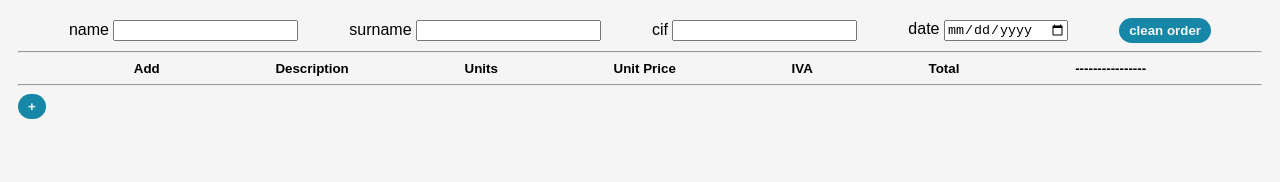
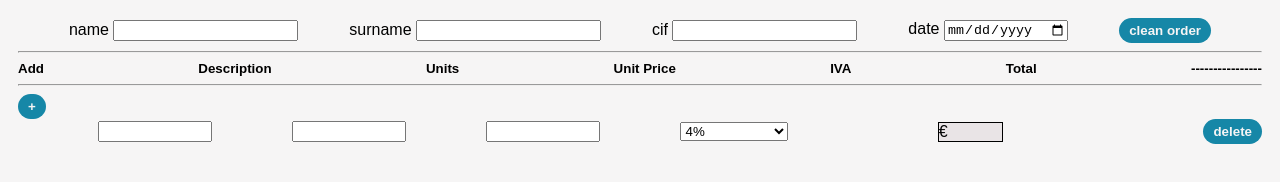
Before and after one commit to fexapk/billme, a plain HTML site: page src/index.html in a window 1280 px wide. Drawn offline with Linux system fonts and the light colour scheme.

Commit message:
finished order list div

```diff
--- a/src/index.html
+++ b/src/index.html
@@ -45,7 +45,18 @@
             <button id="add-button">+</button>
         </div>
         <div id="order-list-wrapper">
-
+            <div class="order">
+                <input type="text" name="desct">
+                <input type="number" name="units">
+                <input type="number" name="unit-price">
+                 <select name="iva">
+                    <option value="4%">4%</option>
+                    <option value="10%">10%</option>
+                    <option value="21%">21%</option>
+                 </select>
+                 <output><span>&euro;</span></output>
+                 <button class="delete-button">delete</button>
+            </div>
         </div>
     </div>
 </body>
--- a/src/scripts/app.js
+++ b/src/scripts/app.js
@@ -1,3 +1,5 @@
 (function main() {
 
+    const orderTemplate = document.getElementsByClassName('order');
+    const orderWrapper = document.getElementById('order-list-wrapper');
 })();
--- a/src/styles/main.css
+++ b/src/styles/main.css
@@ -16,9 +16,10 @@ header, #order-info {
     flex: 14%;
     font-size: smaller;
     font-weight: bold;
+    justify-content: space-between;
 }
 
-#clean-button, #add-button{
+#clean-button, #add-button, .delete-button {
     border-style: none;
     border-radius: 20px;
     background-color: #1687a7;
@@ -30,13 +31,14 @@ header, #order-info {
 }
 
 #add-button {padding:5px 10px;}
+.delete-button {margin-left: 200px;}
 
-#clean-button:hover, #add-button:hover {
+#clean-button:hover, #add-button:hover, .delete-button:hover {
     opacity: 0.5;
 }
 
 #wrapper > div:first-child {
-    width: 10%;
+    width: 9%;
     display: inline-block;
 }
 
@@ -45,3 +47,22 @@ header, #order-info {
     display: inline-flex;
     flex-flow: column-reverse;
 }
+
+.order {
+    display: flex;
+    flex-flow: row;
+    justify-content: space-around;
+    align-items: center;
+}
+
+.order > input, select {
+    width: 20%;
+    margin-left: 80px;
+}
+
+output {
+    border: 1px solid black;
+    background-color: #e9e4e6;
+    width: 12%;
+    margin-left: 150px;
+}
```
